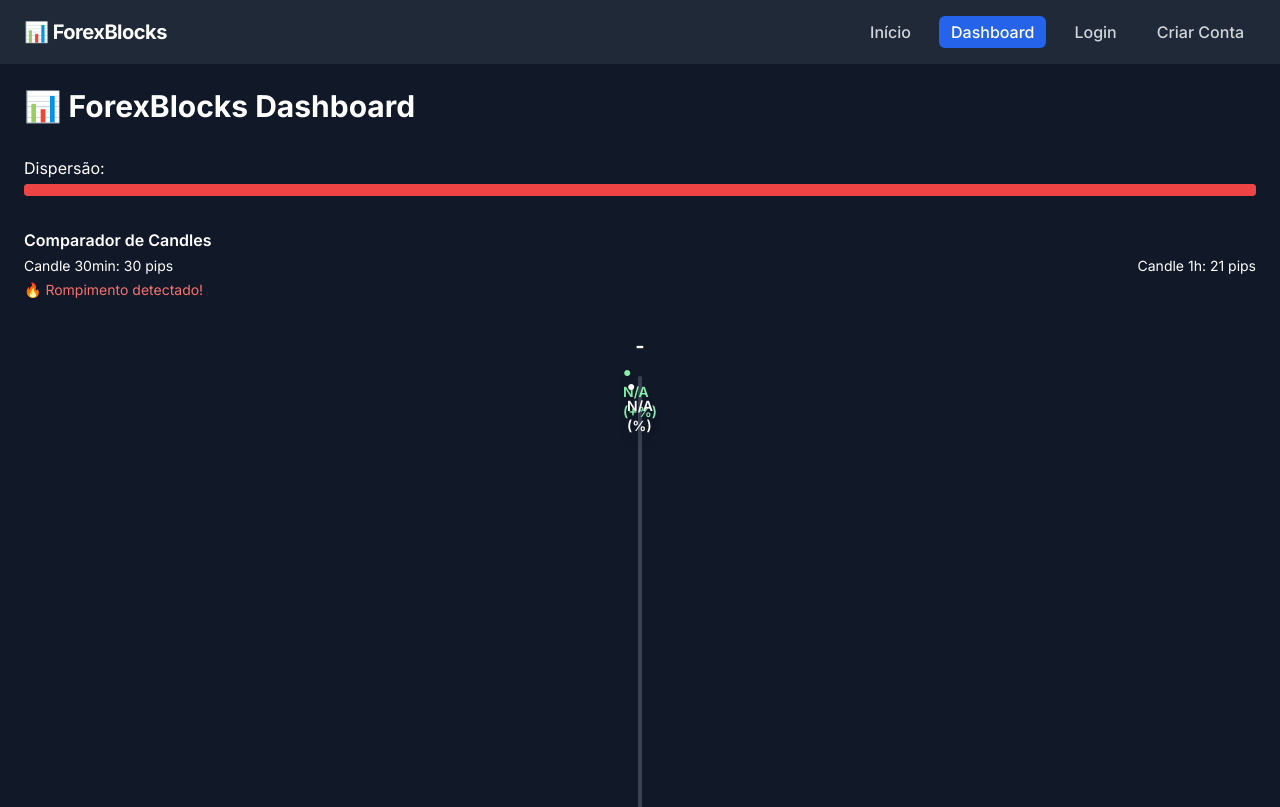
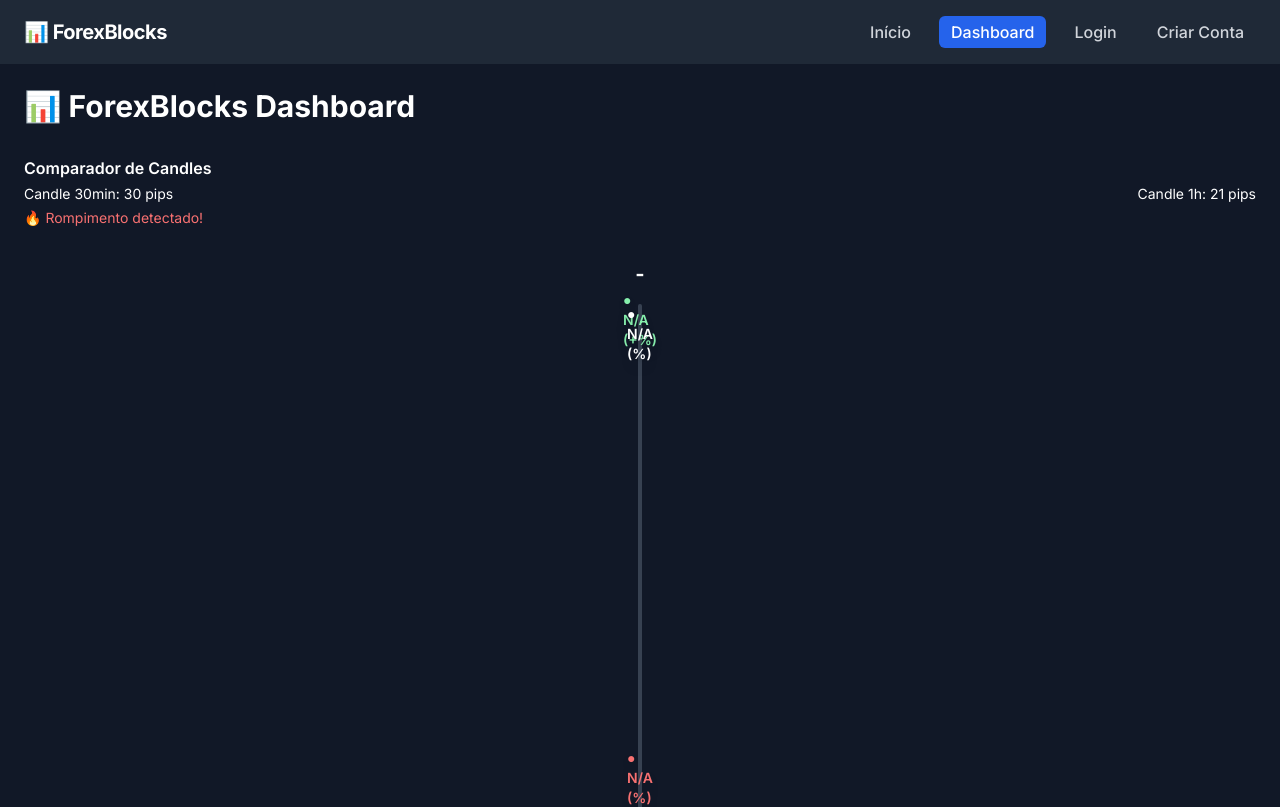
Before and after one commit to TulioBuarque/meusite-nextjs, a Next.js app: page /dashboard in a window 1280 px wide. Shown: the top 807 px of the page. Built offline with nearby package versions, Linux system fonts and the light colour scheme.

Commit message:
Update page.tsx

```diff
--- a/src/app/dashboard/page.tsx
+++ b/src/app/dashboard/page.tsx
@@ -1,6 +1,5 @@
 'use client'
 
-import { KpiDispersao } from '@/components/kpis/KpiDispersao'
 import { ComparadorCandles } from '@/components/kpis/ComparadorCandles'
 import { DailyRangeIndicator } from '@/components/kpis/DailyRangeIndicator'
 import { CardAlerta } from '@/components/kpis/CardAlerta'
@@ -10,7 +9,6 @@ export default function DashboardPage() {
     <main className="min-h-screen bg-gray-900 text-white p-6 space-y-8">
       <h1 className="text-3xl font-bold mb-6">📊 ForexBlocks Dashboard</h1>
 
-      <KpiDispersao dispersao={1.8} />
       <ComparadorCandles candle30={30} candle1h={21} />
       <DailyRangeIndicator range={48} />
       <CardAlerta alerta="Exemplo de alerta exibido no dashboard" />
```
